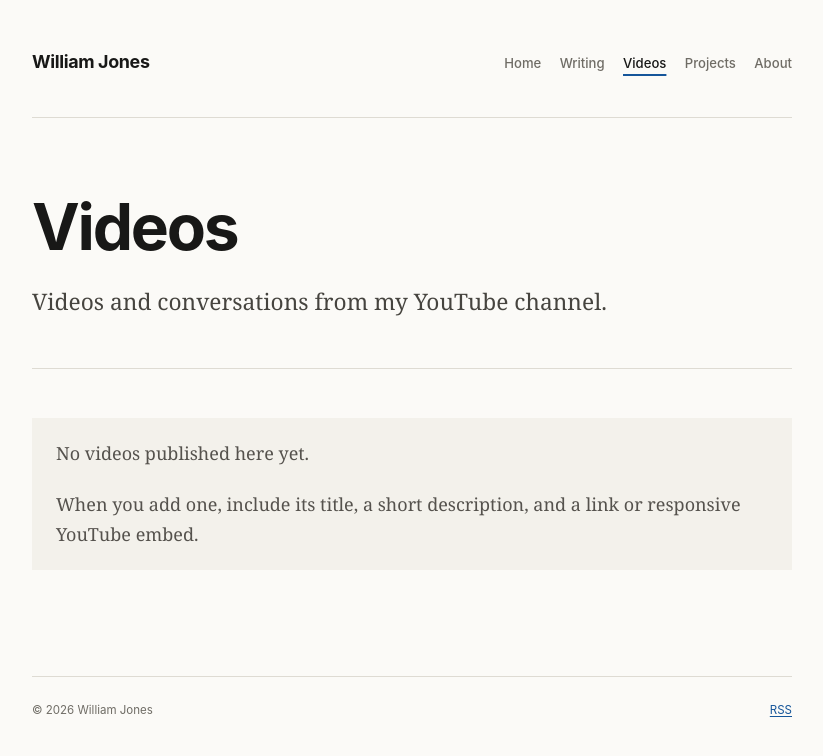
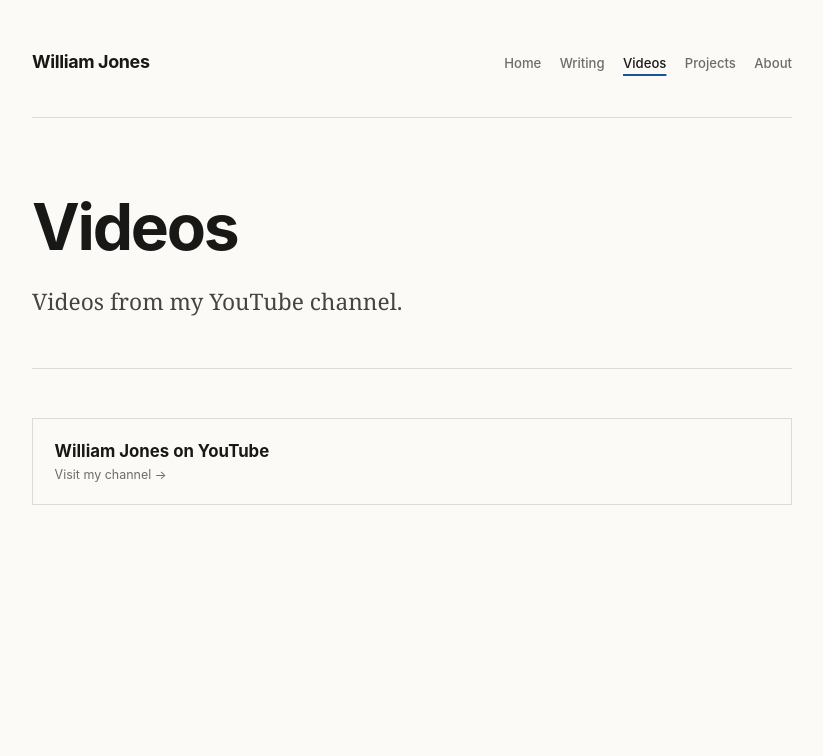
Before and after one commit to willjones-0/willjones-0.github.io, a Jekyll site: the page built from videos.md, in a window 1280 px wide. Shown: the top 756 px of the page, without its empty margins (228-1051 px from the left). Built offline with Jekyll 4.4.1, drawn with Linux system fonts in a browser that asks for light colours.

Commit message:
Fix writing page and add YouTube links

```diff
--- a/_config.yml
+++ b/_config.yml
@@ -7,7 +7,6 @@ timezone: Europe/London
 markdown: kramdown
 permalink: /writing/:title/
 plugins:
-  - jekyll-feed
   - jekyll-seo-tag
   - jekyll-sitemap
 defaults:
--- a/_layouts/default.html
+++ b/_layouts/default.html
@@ -5,14 +5,12 @@
     <meta name="viewport" content="width=device-width, initial-scale=1">
     {% seo %}
     <link rel="stylesheet" href="{{ '/assets/css/style.css' | relative_url }}">
-    <link rel="alternate" type="application/atom+xml" title="{{ site.title }}" href="{{ '/feed.xml' | relative_url }}">
   </head>
   <body>
     <a class="skip-link" href="#content">Skip to content</a>
     <div class="shell">
       {% include header.html %}
       <main id="content">{{ content }}</main>
-      <footer><span>© {{ 'now' | date: '%Y' }} {{ site.author }}</span><a href="{{ '/feed.xml' | relative_url }}">RSS</a></footer>
     </div>
   </body>
 </html>
--- a/videos.md
+++ b/videos.md
@@ -1,10 +1,7 @@
 ---
 layout: page
 title: Videos
-intro: Videos and conversations from my YouTube channel.
+intro: Videos from my YouTube channel.
 permalink: /videos/
 ---
-<div class="empty-state">
-  <p>No videos published here yet.</p>
-  <p>When you add one, include its title, a short description, and a link or responsive YouTube embed.</p>
-</div>
+<p><a class="feature-link external-link" href="https://www.youtube.com/@WilliamJones11D"><span>William Jones on YouTube</span><small>Visit my channel →</small></a></p>
```
Also changed, not shown: index.md (+8 -8 lines), writing.md (added, +10 -0 lines), README.md.
